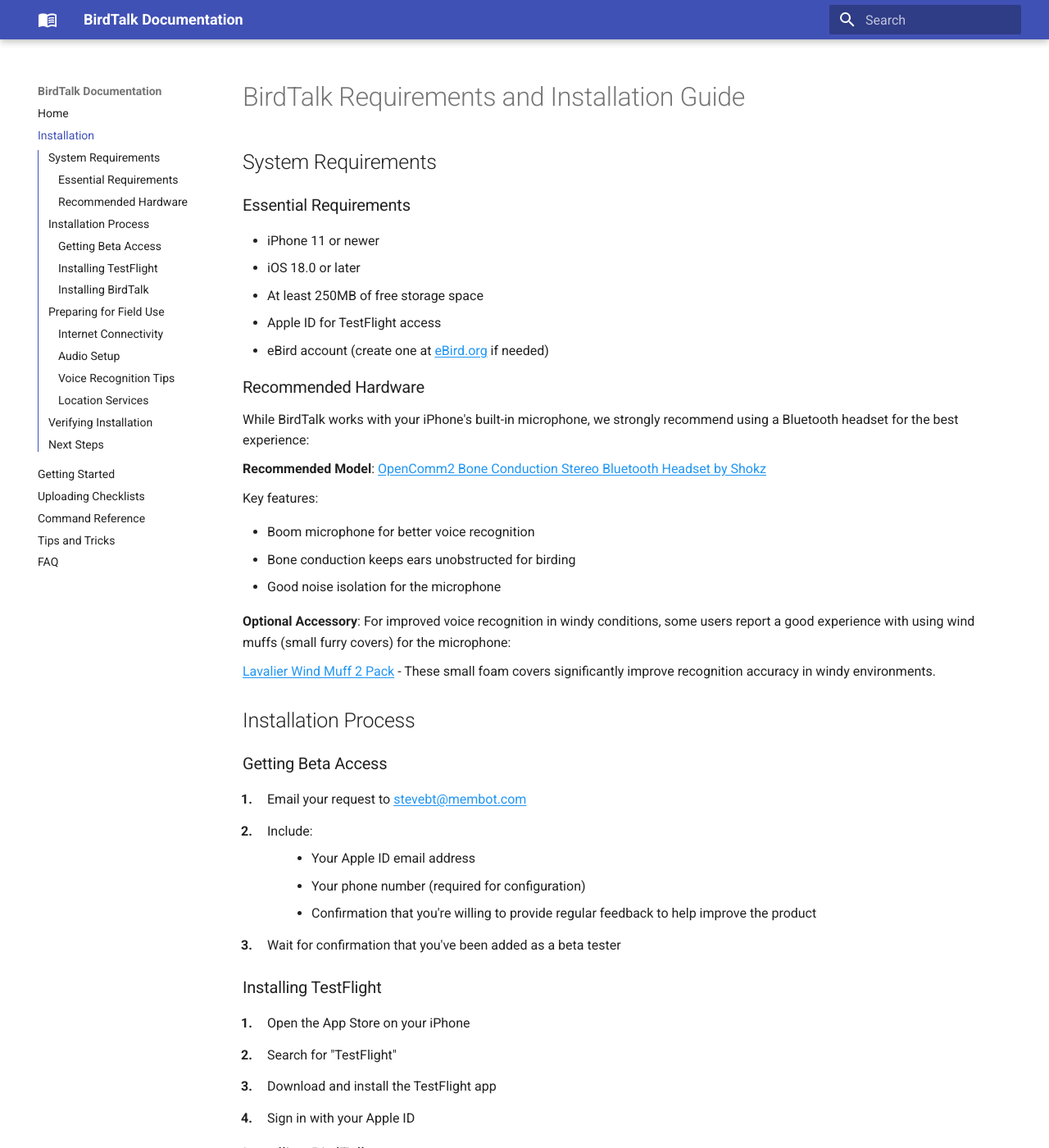
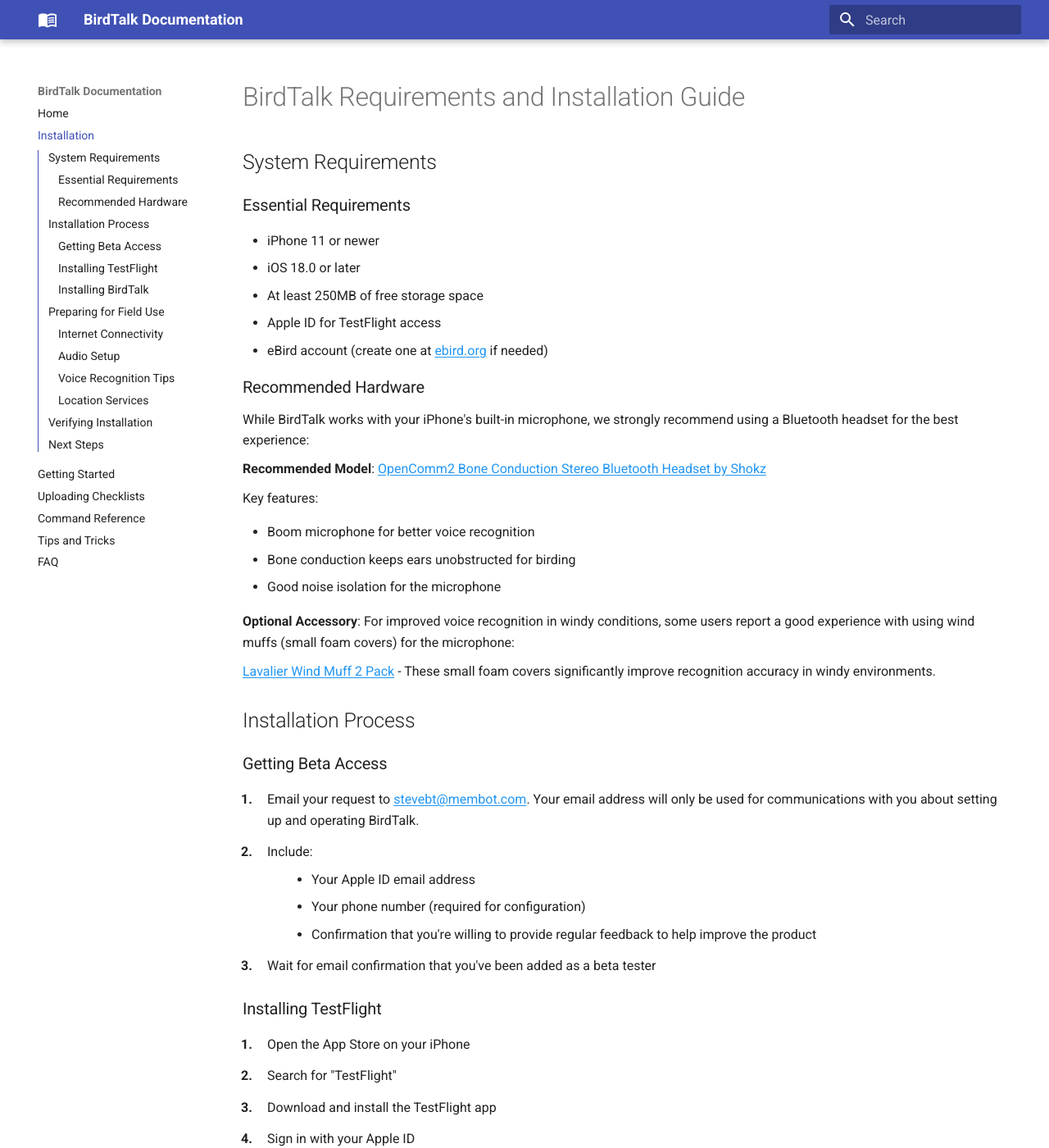
Before and after one commit to johncallender/birdtalk-docs, an MkDocs documentation site: the page built from docs/installation/requirements-and-setup.md, in a window 1280 px wide and 1400 px high. Shown: the whole window at 82% size. Built offline with MkDocs 1.6.1 and Material for MkDocs 9.7.7, drawn with Linux system fonts in a browser that asks for light colours; some of the changed text lies outside the part shown.

Commit message:
image sizes on iphone

```diff
--- a/docs/installation/requirements-and-setup.md
+++ b/docs/installation/requirements-and-setup.md
@@ -8,13 +8,16 @@
 - iOS 18.0 or later
 - At least 250MB of free storage space
 - Apple ID for TestFlight access
-- eBird account (create one at [eBird.org](https://ebird.org) if needed)
+- eBird account (create one at
+<a href="https://eBird.org" target="eBird">ebird.org</a>
+if needed)
 
 ### Recommended Hardware
 
 While BirdTalk works with your iPhone's built-in microphone, we strongly recommend using a Bluetooth headset for the best experience:
 
-**Recommended Model**: [OpenComm2 Bone Conduction Stereo Bluetooth Headset by Shokz](https://www.amazon.com/SHOKZ-OpenComm2-Conduction-Headphones-Bluetooth/dp/B0C88R9FHG)
+**Recommended Model**:
+<a href="https://www.amazon.com/SHOKZ-OpenComm2-Conduction-Headphones-Bluetooth/dp/B0C88R9FHG" target="bonecondamazon">OpenComm2 Bone Conduction Stereo Bluetooth Headset by Shokz</a>
 
 Key features:
 
@@ -22,22 +25,23 @@
 * Bone conduction keeps ears unobstructed for birding
 * Good noise isolation for the microphone
 
-**Optional Accessory**: For improved voice recognition in windy conditions, some users report a good experience with using wind muffs (small furry covers) for the microphone:
+**Optional Accessory**: For improved voice recognition in windy conditions, some users report a good experience with using wind muffs (small foam covers) for the microphone:
 
-[Lavalier Wind Muff 2 Pack](https://www.amazon.com/dp/B08DJ38QZG) - These small foam covers significantly improve recognition accuracy in windy environments.
+<a href="https://www.amazon.com/dp/B08DJ38QZG" target="windmuffamazon">Lavalier Wind Muff 2 Pack</a>
+- These small foam covers significantly improve recognition accuracy in windy environments.
 
 ## Installation Process
 
 ### Getting Beta Access
 
-1. Email your request to [stevebt@membot.com](mailto:stevebt@membot.com)
+1. Email your request to [stevebt@membot.com](mailto:stevebt@membot.com?subject=BirdTalk%20beta%20access).  Your email address will only be used for communications with you about setting up and operating BirdTalk.
 2. Include:
 
     - Your Apple ID email address
     - Your phone number (required for configuration)
     - Confirmation that you're willing to provide regular feedback to help improve the product
 
-3. Wait for confirmation that you've been added as a beta tester
+3. Wait for email confirmation that you've been added as a beta tester
 
 ### Installing TestFlight
 
@@ -73,7 +77,7 @@
 
 ### Voice Recognition Tips
 
-- Speak normally in quiet environments
+- Speak normally in quiet environments.
 - Speak more clearly and loudly in noisy conditions
 - Repeat commands exactly if not recognized the first time
 - Try using shorter bird names for better recognition (e.g., "shrike" instead of "loggerhead shrike")
@@ -98,7 +102,7 @@
     - Say "Start checklist"
     - Verify nearby hotspots are displayed
 
-3. Test Checklist:
+3. Checklist Test:
 
     - Start a test checklist at your location
     - Verify birds can be added to the checklist
@@ -112,4 +116,4 @@
 - Practice basic commands in a quiet environment
 - Try a test checklist before going into the field
 
-For installation support, contact the developer at [stevebt@membot.com](mailto:stevebt@membot.com)
+For installation support, contact the developer at [stevebt@membot.com](mailto:stevebt@membot.com?subject=BirdTalk%20installation)
--- a/docs/stylesheets/extra.css
+++ b/docs/stylesheets/extra.css
@@ -57,6 +57,7 @@
     clear: right;
     margin: 0 1rem 1em 2em; /* Add bottom and left margin for text wrapping */
     padding: 0;
+    max-width:50%;
 }
 
 /* Remove float from figures inside image-container */
```
Also changed, not shown: docs/faq.md (+1 -2 lines), docs/index.md (+1 -1 lines), docs/tips-and-tricks.md (+1 -1 lines).
